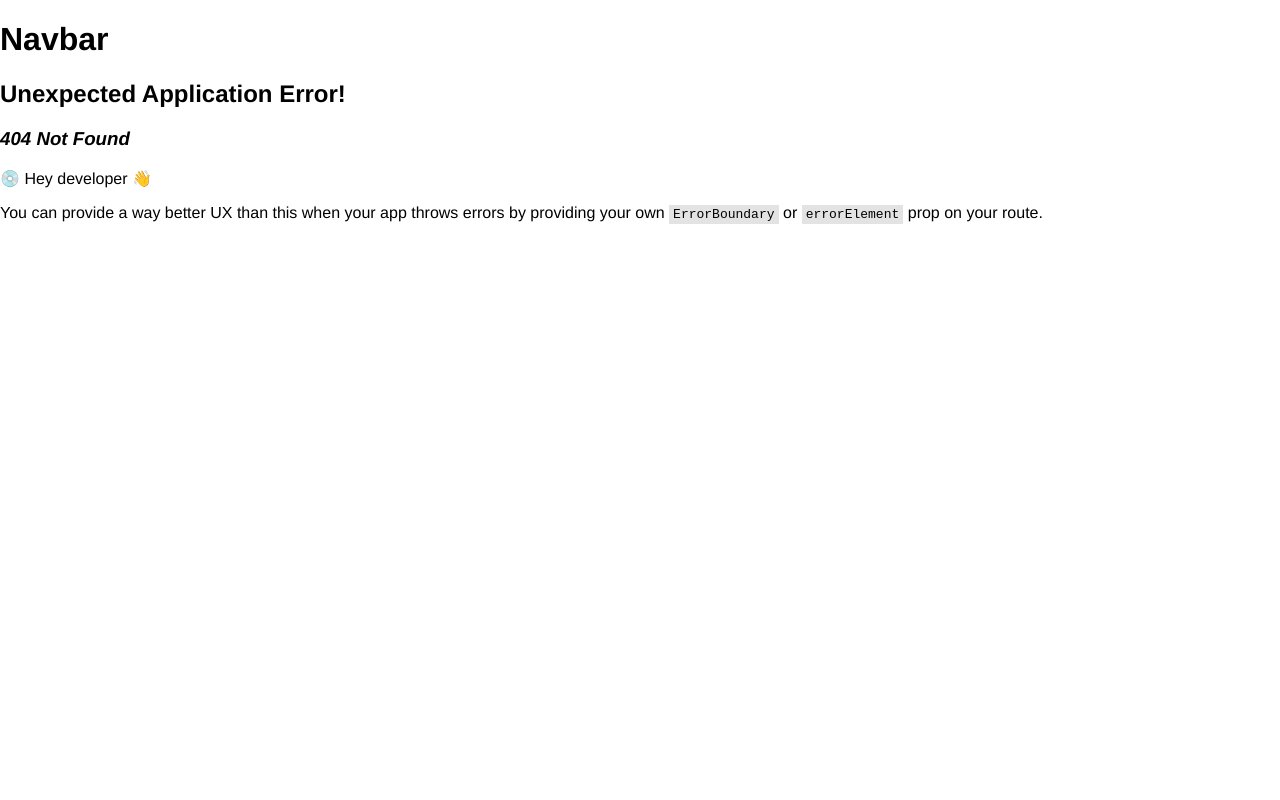
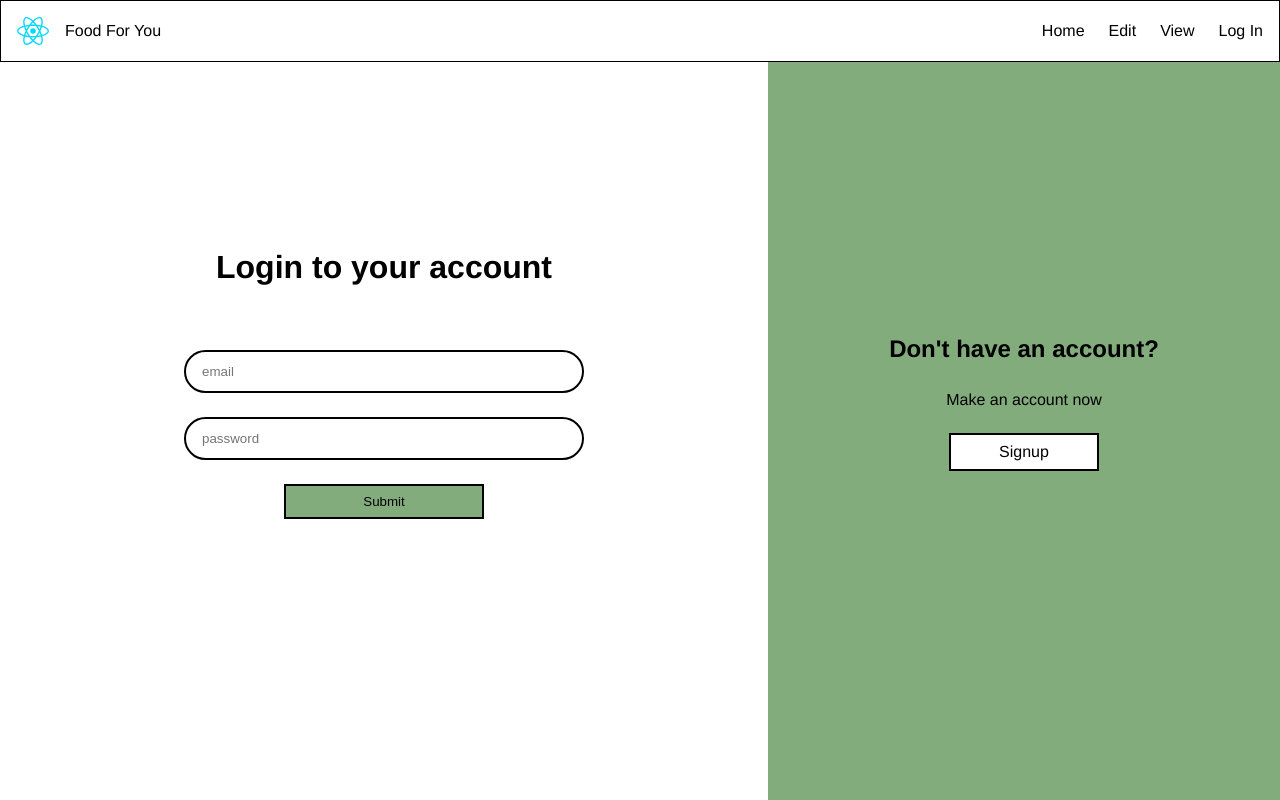
Before and after one commit to Troppydash/codebrew-frontend, a React (Vite) app: page /login in a window 1280 px wide. Before the commit this address had no page. Built offline with nearby package versions, Linux system fonts and the light colour scheme.

Commit message:
Added Login Page

```diff
--- a/src/app.css
+++ b/src/app.css
@@ -1,3 +1,5 @@
 .main-page {
-
+    min-height: 100vh;
+    display: flex;
+    flex-direction: column;
 }
--- a/src/app.jsx
+++ b/src/app.jsx
@@ -1,11 +1,20 @@
 import Navbar from "./components/navbar.jsx";
-import {createBrowserRouter, RouterProvider} from "react-router-dom";
+import {createBrowserRouter, Outlet, Route, RouterProvider, Routes} from "react-router-dom";
 import About from "./pages/about.jsx";
 import Home from "./pages/home.jsx";
 
 import './app.css';
+import './components.css';
+import Login from "./pages/login.jsx";
+import {AuthContext, authLogin} from "./lib/auth.js";
+import {useEffect, useState} from "react";
+import Error from "./pages/404.jsx";
 
 const router = createBrowserRouter([
+    {
+        errorElement: <Error/>,
+        element: <NavbarLayout />,
+        children: [
             {
                 path: '/',
                 element: <Home />
@@ -14,13 +23,43 @@ const router = createBrowserRouter([
                 path: '/about',
                 element: <About />
             },
-])
+            {
+                path: '/login',
+                element: <Login/>
+            }
+        ]
+    },
+
+]);
+
+
+// layout file for all pages using the navbar
+function NavbarLayout() {
+    return <>
+        <Navbar />
+        <Outlet />
+    </>
+}
+
 
 export default function App() {
+    // this app component handles the auth
+    const [auth, setAuth] = useState({
+        username: 'unknown',
+        authenticated: false,
+    });
+
+    // try to login on render
+    useEffect(() => {
+        // const jwt = await authLogin()
+    }, []);
+
+
     return (
         <div className="main-page">
-            <Navbar />
+            <AuthContext.Provider value={{auth, setAuth}}>
             <RouterProvider router={router} />
+            </AuthContext.Provider>
         </div>
     );
 }
--- /dev/null
+++ b/src/components.css
@@ -0,0 +1,29 @@
+.cb-button {
+    padding: 0.5rem 1rem;
+    background-color: white;
+    border: 2px solid black;
+}
+
+.cb-button:hover {
+    cursor: pointer;
+}
+
+.cb-button:active {
+    position: relative;
+    top: 3px;
+}
+
+.cb-link {
+    text-decoration: none;
+    color: black;
+
+}
+
+.cb-link:hover {
+    color: #262626;
+}
+
+.cb-link:active {
+    position: relative;
+    top: 0.1rem;
+}
--- /dev/null
+++ b/src/components/navbar.css
@@ -0,0 +1,41 @@
+.navbar {
+    width: 100vw;
+
+    display: flex;
+    flex-direction: row;
+    justify-content: space-between;
+    align-items: center;
+
+    border: 1px solid black;
+    padding: 1rem;
+}
+
+.navbar__title {
+    margin: 0 1rem;
+}
+
+.navbar__spacer {
+    flex-grow: 1;
+}
+
+.navbar__icon {
+}
+
+.navbar__icon img {
+    width: 2rem;
+    height: auto;
+    display: block;
+}
+
+
+.navbar__menu {
+
+}
+
+.navbar__action {
+
+}
+
+.navbar__action a+a {
+    margin-left: 1.5rem;
+}
--- a/src/components/navbar.jsx
+++ b/src/components/navbar.jsx
@@ -1,5 +1,20 @@
+import "./navbar.css";
+import icon from '../assets/react.svg';
+import {Link} from "react-router-dom";
+
 export default function Navbar() {
-    return <div>
-        <h1>Navbar</h1>
+    return <div className="navbar">
+        <Link className="navbar__icon" to="/">
+            <img src={icon} alt="icon"/>
+        </Link>
+        <div className="navbar__title"><span>Food For You</span></div>
+        <div className="navbar__spacer"></div>
+        <div className="navbar__menu"></div>
+        <div className="navbar__action">
+            <Link to="/" className="cb-link">Home</Link>
+            <Link to="/edit" className="cb-link">Edit</Link>
+            <Link to="/view" className="cb-link">View</Link>
+            <Link to="/login" className="cb-link">Log In</Link>
+        </div>
     </div>
 }
--- a/src/index.css
+++ b/src/index.css
@@ -13,3 +13,7 @@ body {
     margin: 0;
     padding: 0;
 }
+
+* {
+    box-sizing: border-box;
+}
--- /dev/null
+++ b/src/lib/auth.js
@@ -0,0 +1,41 @@
+import React from "react";
+
+// CONSTANT
+const BASE_URL = 'localhost:3030';
+
+export const AuthContext = React.createContext(null);
+
+export async function authLogin(details) {
+    // details: {username, password}
+    let response;
+
+    try {
+        response = await fetch(
+            `${BASE_URL}/user/login`,
+            {
+                headers: {
+                    'Content-Type': 'application/json'
+                },
+                method: "POST",
+                body: JSON.stringify(details)
+            }
+        );
+    } catch (err) {
+        throw "[fetch error] " + err.toString().toLowerCase();
+    }
+
+    if (!response.ok) {
+        throw "[response error]" + response.status;
+    }
+
+    const json = await response.json();
+    return json.jwt;
+
+}
+
+// export async function authFetch(
+//     path,
+//     body,
+// ) {
+//
+// }
--- /dev/null
+++ b/src/pages/404.css
@@ -0,0 +1,9 @@
+.error-page {
+    display: flex;
+    align-items: center;
+    justify-content: center;
+    flex-direction: column;
+
+    height: 100vh;
+    width: 100vw;
+}
--- /dev/null
+++ b/src/pages/404.jsx
@@ -0,0 +1,13 @@
+import './404.css';
+import {Link} from "react-router-dom";
+
+export default function Error() {
+    return (
+        <div className="error-page">
+            <h1>404 Not Found</h1>
+            <div>
+                <Link to="/" className="cb-link">Go to home</Link>
+            </div>
+        </div>
+    )
+}
--- /dev/null
+++ b/src/pages/login.css
@@ -0,0 +1,115 @@
+.login-page {
+    flex-grow: 1;
+
+    display: flex;
+    flex-direction: row;
+}
+
+.login-shift {
+    margin-bottom: 15%;
+}
+
+.login-left {
+    width: 60%;
+
+    display: flex;
+    align-items: center;
+    justify-content: center;
+}
+
+.login-form {
+    display: flex;
+    flex-direction: column;
+    align-items: center;
+}
+
+.login-form-title {
+    text-align: center;
+    margin-bottom: 4rem;
+}
+
+.login-form-error {
+    color: red;
+}
+
+.login-form div+div {
+    margin-top: 1.5rem;
+}
+
+.login-form input {
+    border: 2px solid black;
+    border-radius: 25px;
+
+    padding: 0.75rem 1rem;
+
+    width: 400px;
+}
+
+.login-form button {
+    background-color: #82ac7c;
+    border: 2px solid black;
+    padding: 0.5rem 0.75rem;
+    min-width: 200px;
+}
+
+.login-form button:disabled {
+    background-color: #98a197;
+}
+
+
+
+
+.login-right {
+    width: 40%;
+    background-color: #82ac7c;
+
+    display: flex;
+    align-items: center;
+    justify-content: center;
+
+    text-align: center;
+}
+
+.login-right > div {
+    display: flex;
+    flex-direction: column;
+    align-items: center;
+}
+
+.login-right > div  *+* {
+    margin-top: 0.5rem;
+}
+
+.login-right-title {
+}
+
+.login-right-text {
+    max-width: 60%;
+    word-wrap: break-word;
+}
+
+.login-signup {
+    display: inline-block;
+    min-width: 150px;
+}
+
+@media only screen and (max-width: 1024px) {
+    .login-page {
+        flex-direction: column;
+
+        }
+    .login-left {
+        width: 100%;
+        min-height: 80vh;
+    }
+
+    .login-right {
+        width: 100%;
+        min-height: 50vh;
+
+    }
+
+    .login-shift {
+        margin-bottom: 0;
+    }
+}
--- /dev/null
+++ b/src/pages/login.jsx
@@ -0,0 +1,72 @@
+import "./login.css";
+import {useState} from "react";
+import {authLogin} from "../lib/auth.js";
+import {Link} from "react-router-dom";
+
+export default function Login(props) {
+
+    const [username, setUsername] = useState('');
+    const [password, setPassword] = useState('');
+    const [error, setError] = useState('');
+
+    const [isFetching, setIsFetching] = useState(false);
+
+    const handleSubmit = async event => {
+        event.preventDefault();
+
+        // send login
+        setError('');
+        setIsFetching(true);
+
+        try {
+            const jwt = await authLogin({username, password});
+        } catch (err) {
+            console.log(err);
+            setError(err);
+        }
+
+        setIsFetching(false);
+    }
+
+
+    return (
+        <div className="login-page">
+            <div className="login-left">
+                <div className="login-shift">
+                    <h1 className="login-form-title">Login to your account</h1>
+
+                    <form className="login-form" onSubmit={handleSubmit}>
+                        <div>
+                            <input placeholder="email"
+                                   value={username}
+                                   onChange={e => setUsername(e.currentTarget.value)}/>
+                        </div>
+                        <div>
+                            <input placeholder="password"
+                                   value={password}
+                                   onChange={e => setPassword(e.currentTarget.value)}/>
+                        </div>
+                        {
+                            error && <div className="login-form-error">
+                                <span>{error}</span>
+                            </div>
+                        }
+                        <div>
+                            <button type="submit" disabled={isFetching} className="cb-button">Submit</button>
+                        </div>
+                    </form>
+                </div>
+            </div>
+            <div className="login-right">
+                <div className="login-shift">
+                    <h2 className="login-right-title">Don't have an account?</h2>
+                    <p className="login-right-text">
+                        Make an account now
+                    </p>
+
+                    <Link to="/register" className="login-signup cb-button cb-link">Signup</Link>
+                </div>
+            </div>
+        </div>
+    )
+}
```
Lines whose indentation alone changed are shown as unchanged.
